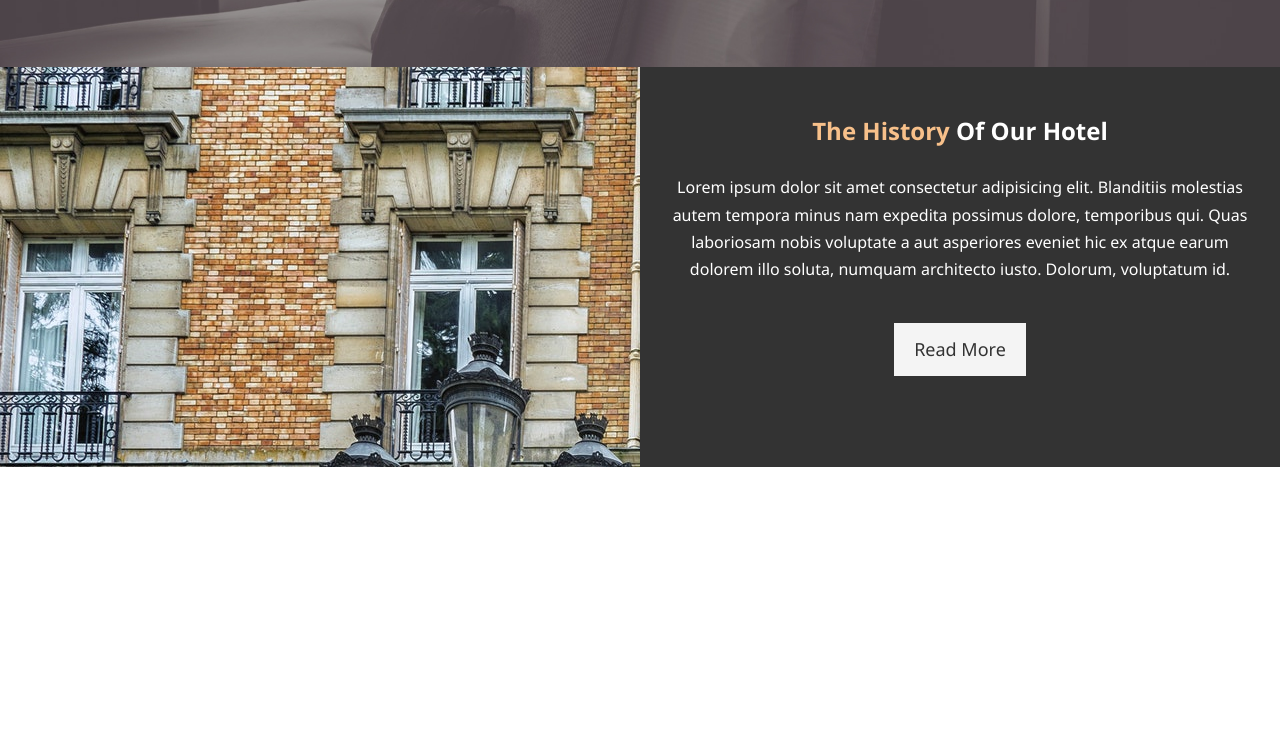
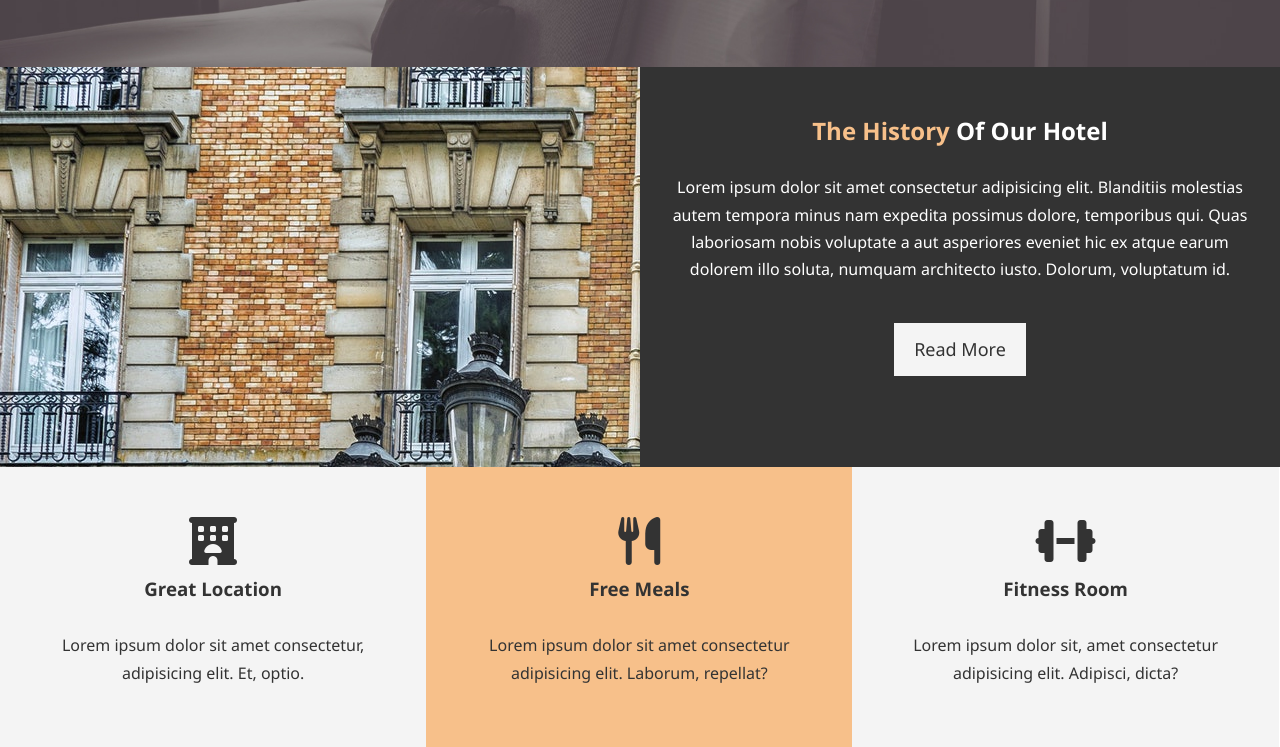
Before and after one commit to Huseinaz/hotel_website, a plain HTML site: page index.html in a window 1280 px wide. Shown: the part 600-1347 px from the top of the page. Before the commit the page ends 1067 px from the top, so only its background shows below. Drawn offline with Linux system fonts and the light colour scheme.

Commit message:
Features

```diff
--- a/css/style.css
+++ b/css/style.css
@@ -71,8 +71,8 @@ p {
 }
 
 .bg-primary {
-  background-color: #333;
-  color: #f7c08a;
+  background-color: #f7c08a;
+  color: #333;
 }
 
 /* Navbar */
@@ -158,3 +158,15 @@ p {
 #home-info .info-content p {
   padding-bottom: 30px;
 }
+
+/* Features */
+.box {
+  float: left;
+  width: 33.3%;
+  padding: 50px;
+  text-align: center;
+}
+
+.box i {
+  margin-bottom: 10px;
+}
--- a/index.html
+++ b/index.html
@@ -4,6 +4,7 @@
   <meta charset="UTF-8">
   <meta name="viewport" content="width=device-width, initial-scale=1.0">
   <meta name="description" content="Welcome to the most extraordinary hotel.">
+  <script src="https://kit.fontawesome.com/92632ae7f9.js" crossorigin="anonymous"></script>
   <link rel="stylesheet" href="css/style.css">
   <title>Hotel AZ</title>
 </head>
@@ -39,6 +40,24 @@
       <a href="about.html" class="btn btn-light">Read More</a>
     </div>
   </section>
+
+  <section id="features">
+    <div class="box bg-light">
+      <i class="fas fa-hotel fa-3x"></i>
+      <h3>Great Location</h3>
+      <p>Lorem ipsum dolor sit amet consectetur, adipisicing elit. Et, optio.</p>
+    </div>
+    <div class="box bg-primary">
+      <i class="fas fa-utensils fa-3x"></i>
+      <h3>Free Meals</h3>
+      <p>Lorem ipsum dolor sit amet consectetur adipisicing elit. Laborum, repellat?</p>
+    </div>
+    <div class="box bg-light">
+      <i class="fas fa-dumbbell fa-3x"></i>
+      <h3>Fitness Room</h3>
+      <p>Lorem ipsum dolor sit, amet consectetur adipisicing elit. Adipisci, dicta?</p>
+    </div>
+  </section>
   <footer>
 
   </footer>
```
